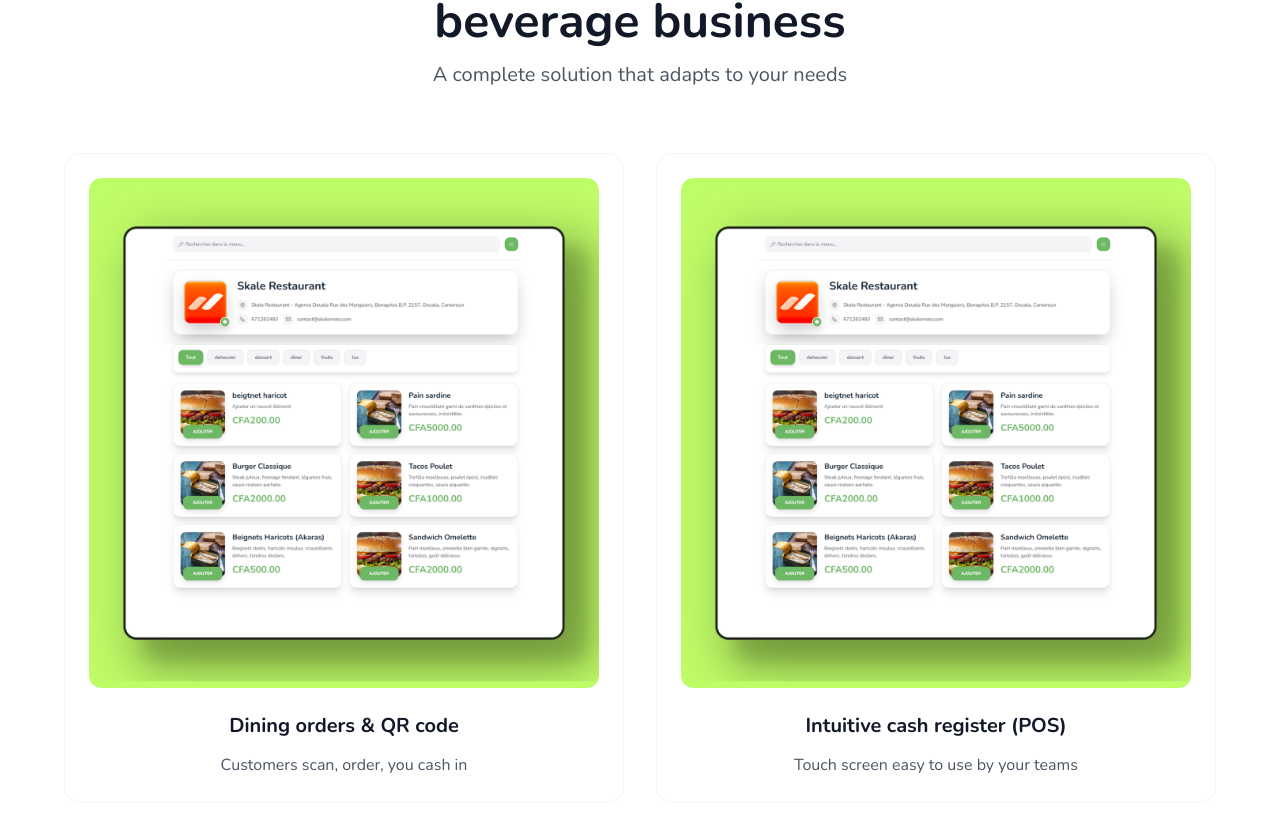
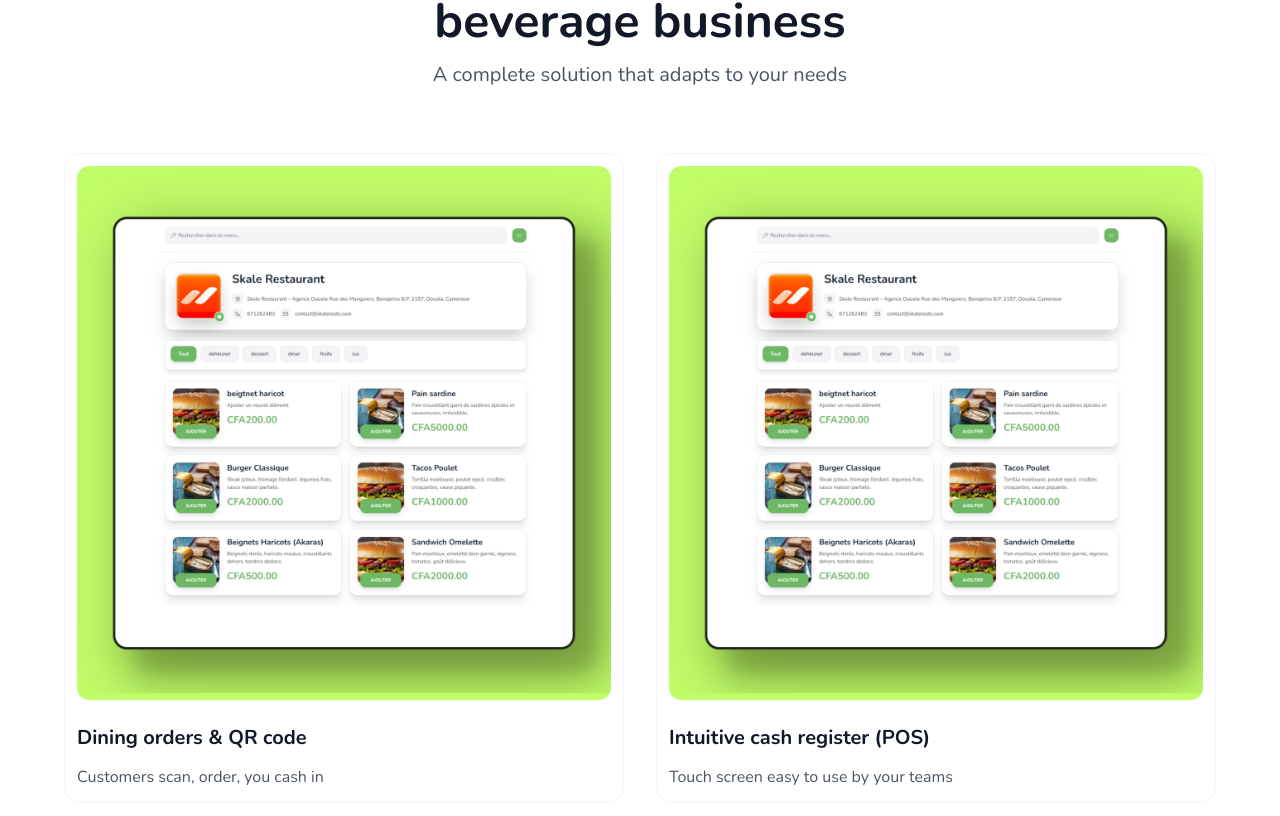
Before and after one commit to kevinkenfack/restaurant-saas, a React (Vite) app in the folder resto-frontend/: page / in a window 1280 px wide. Shown: the part 2264-3080 px from the top of the page. Built offline with nearby package versions, Linux system fonts and the light colour scheme; no server answers.

Commit message:
feat: Ajout de la couleur de thème dans le fichier HTML et ajustement des styles dans le composant FeaturesBlocks pour une meilleure présentation
Signed-off-by: Kevin Kenfack <kenfackjoelkevin@yahoo.com>

```diff
--- a/resto-frontend/index.html
+++ b/resto-frontend/index.html
@@ -4,6 +4,7 @@
     <meta charset="UTF-8" />
     <link rel="icon" type="image/png" href="/favicon.png" />
     <meta name="viewport" content="width=device-width, initial-scale=1.0" />
+    <meta name="theme-color" content="#ECF1EB"  />
     <!-- <meta name="apple-mobile-web-app-status-bar-style" content="black-translucent"> -->
     <title>Restro PRO - App for Restaurant, Cafe, Hotel, Bar.</title>
   </head>
--- a/resto-frontend/src/views/LandingPage/components/FeaturesBlocks.jsx
+++ b/resto-frontend/src/views/LandingPage/components/FeaturesBlocks.jsx
@@ -24,7 +24,7 @@ export default function FeaturesBlocks() {
           {Object.entries(features).map(([key, feature]) => (
             <div
               key={key}
-              className="group bg-white p-6 rounded-2xl border border-gray-100 hover:border-[#70B56A]/30 hover:shadow-lg transition-all duration-300"
+              className="group bg-white p-3 rounded-2xl border border-gray-100 hover:border-[#70B56A]/30 hover:shadow-lg transition-all duration-300"
             >
               {/* Image */}
               <div className="mb-6">
@@ -56,7 +56,7 @@ export default function FeaturesBlocks() {
               </div>
 
               {/* Content */}
-              <div className="text-center">
+              <div className="text-left">
                 <h3 className="text-xl font-bold text-gray-900 mb-3 group-hover:text-[#70B56A] transition-colors duration-300">
                   {feature.title}
                 </h3>
```
